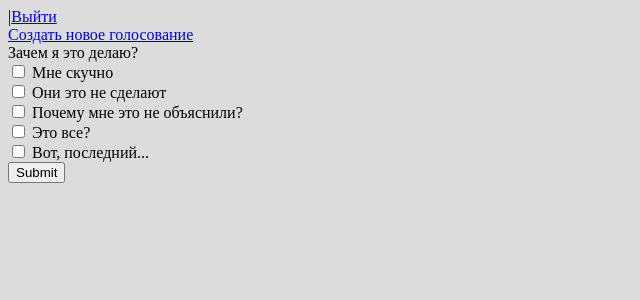
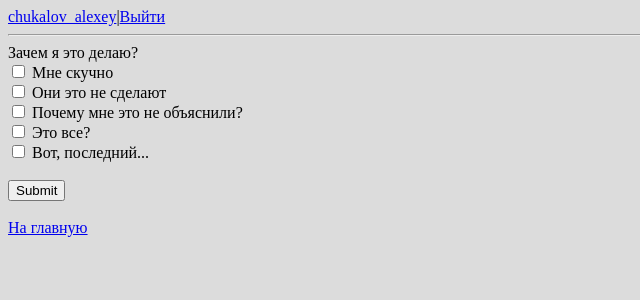
Before and after one commit to StepWolf45/SimpleVoting, a Django app: page /voice/3 in a window 1280 px wide. Shown: the top 300 px of the page, without its empty margins (0-640 px from the left). Run offline with Django 4.2, Linux system fonts and the light colour scheme; a user stored in the database is signed in; data comes from the database, SQL or seed files in the repository; both versions use the stored data as it was after the commit.

Commit message:
исправил баги

```diff
--- a/web_elections_project/my_web/templates/voice.html
+++ b/web_elections_project/my_web/templates/voice.html
@@ -10,16 +10,14 @@
     <header>
     {% if request.user.is_authenticated %}
     <div class="userInfo">
-        <a href="/profile">{{full_name}}</a>|<a href="/logout">Выйти</a>
-    </div>
-    <div class="newVoice">
-            <a href="create/">Создать новое голосование</a>
+        <a href="/profile">{{user}}</a>|<a href="/logout">Выйти</a>
     </div>
     {% else %}
     <div class="userInfo">
         <a href="/login">Войти</a>|<a href="/register">Зарегестрироваться</a>
     </div>
     {% endif %}
+        <hr>
 </header>
 <main>
     <section>
@@ -37,8 +35,11 @@
             <br>
             {{form.response.4}} {{voice.answer5}}
             <br>
+            <br>
             <input type="submit">
         </form>
+        <br>
+        <a href="/">На главную</a>
         <table>
             {% for item in history %}
                 <tr>
--- a/web_elections_project/my_web/views.py
+++ b/web_elections_project/my_web/views.py
@@ -155,7 +155,11 @@ def register(request):
                     errors[error_index] = 'Введен недопустимый логин!'
 
                 if errors[error_index] == 'password2':
-                    errors[error_index] = 'Такой пароль не подходит!'
+                    errors[error_index] = ''
+                    errors.append('Пароль должен состоять минимум из 8 символов.')
+                    errors.append('Пароль не должен содержать личную информацию.')
+                    errors.append('Пароль не должен состоять только из цифр.')
+                    errors.append('Пароль не должен быть широко используемым.')
 
 
     else:
```
Also changed, not shown: web_elections_project/my_web/templates/register.html (+7 -5 lines), web_elections_project/db.sqlite3.
